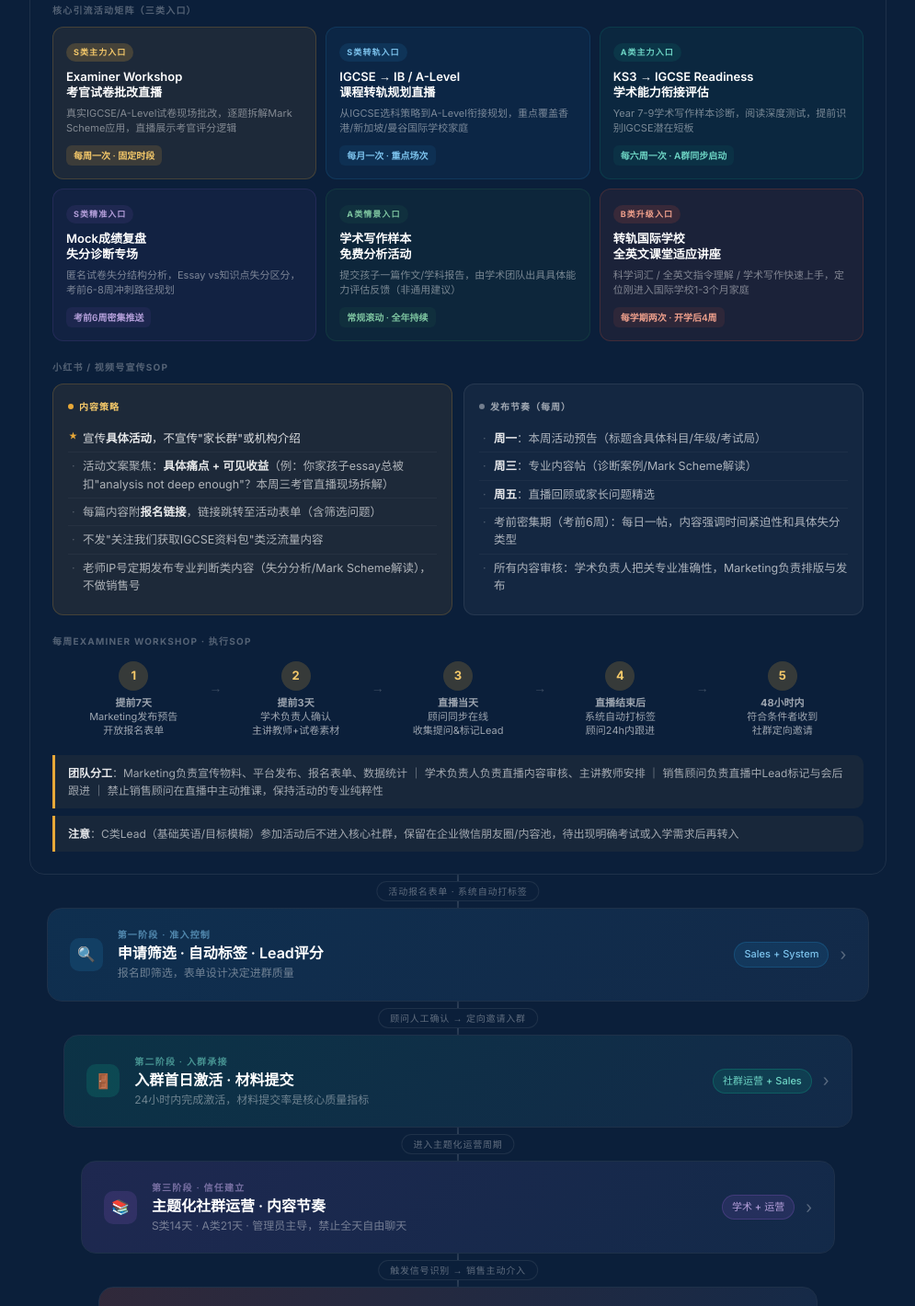
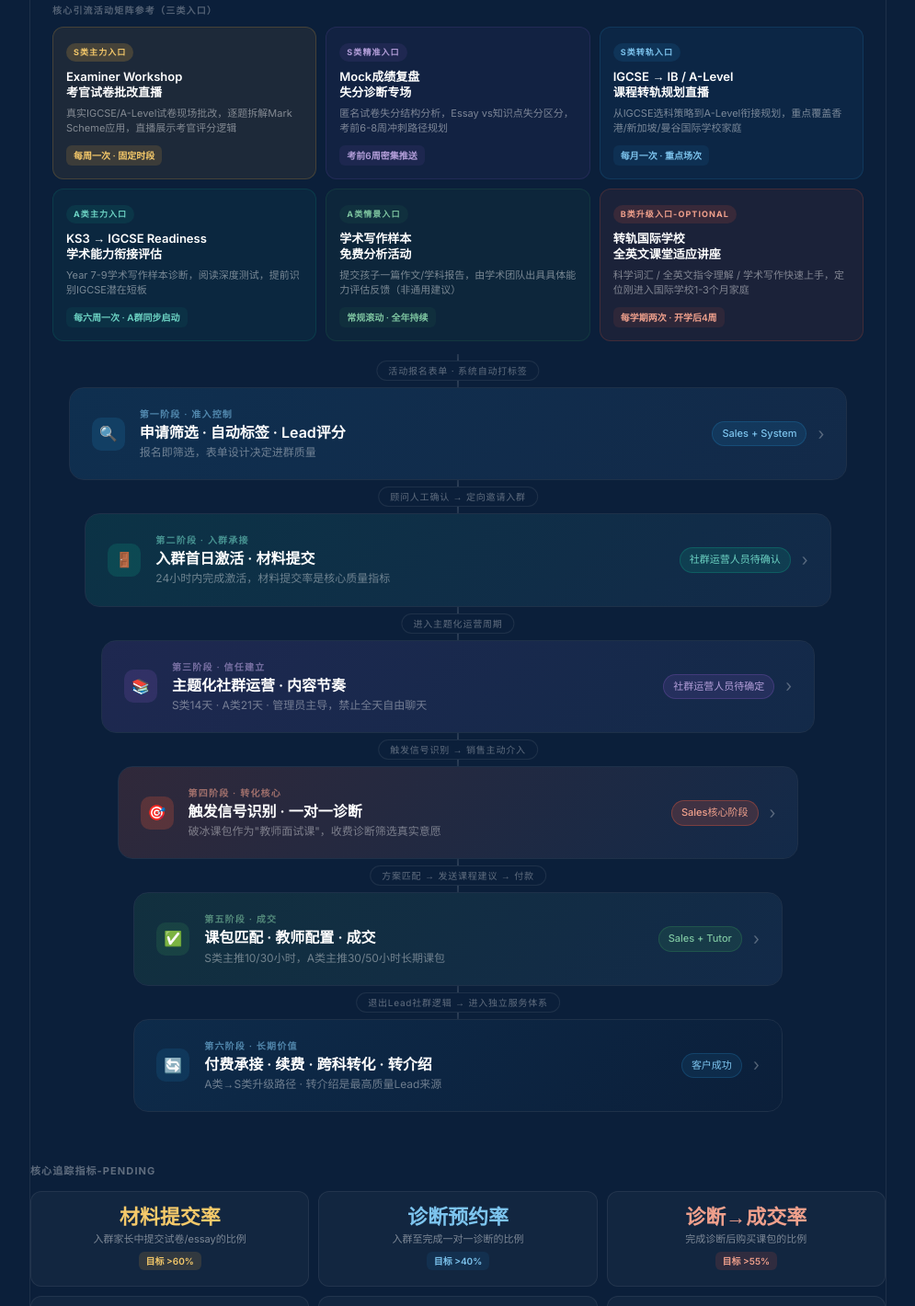
Before and after one commit to ydliu0528-jl/PE_funnel_SOP, a plain HTML site: page PE_funnel_SOP.html in a window 1280 px wide. Shown: the part 391-1811 px from the top of the page at 92% size, without its empty margins (142-1137 px from the left). Drawn offline with Linux system fonts and the light colour scheme.

Commit message:
Update PE_funnel_SOP.html

```diff
--- a/PE_funnel_SOP.html
+++ b/PE_funnel_SOP.html
@@ -3,7 +3,7 @@
 <head>
 <meta charset="UTF-8">
 <meta name="viewport" content="width=device-width, initial-scale=1.0">
-<title>PE私域社群 · 完整SOP转化漏斗</title>
+<title>PE私域社群运营·完整转化方案</title>
 <style>
   @import url('https://fonts.googleapis.com/css2?family=Inter:wght@300;400;500;600;700&display=swap');
 
@@ -636,9 +636,9 @@
 <div class="page-header">
   <div class="header-eyebrow">Prominent Education · Private Community SOP</div>
   <div class="header-title">高客单价私域社群 · 完整转化漏斗</div>
-  <div class="header-sub">从流量来源到续费转介绍的全链路SOP，涵盖Marketing、Sales、学术团队的协作节点</div>
+  <div class="header-sub">从流量来源到续费转介绍的全链路SOP，涵盖Marketing、Sales、Operations团队协作节点</div>
   <div class="header-tags">
-    <span class="header-tag tag-s">S类 · IGCSE / A-Level 冲刺</span>
+    <span class="header-tag tag-s">S类 · IGCSE / A-Level 大考冲刺</span>
     <span class="header-tag tag-a">A类 · KS3 长线培养</span>
     <span class="header-tag tag-note">点击各阶段展开详情</span>
   </div>
@@ -655,9 +655,9 @@
   <div class="stage-header" onclick="toggle(0)">
     <div class="stage-badge">📣</div>
     <div class="stage-meta">
-      <div class="stage-eyebrow">Marketing核心 · 最重要入口</div>
+      <div class="stage-eyebrow">Marketing引流核心</div>
       <div class="stage-title">流量来源 · 活动运营 · 宣传SOP</div>
-      <div class="stage-sub">小红书/视频号只宣传具体活动，通过活动报名完成初步筛选</div>
+      <div class="stage-sub">小红书只宣传具体活动，通过活动报名完成初步筛选</div>
     </div>
     <div class="stage-right">
       <div class="stage-pill">Marketing负责</div>
@@ -669,7 +669,7 @@
     <div class="body-top-gap"></div>
 
     <!-- 核心活动矩阵 -->
-    <div class="section-label">核心引流活动矩阵（三类入口）</div>
+    <div class="section-label">核心引流活动矩阵参考（三类入口）</div>
     <div class="activity-grid">
 
       <div class="act-card" style="background: rgba(232,168,56,0.08); border-color: rgba(232,168,56,0.2)">
@@ -677,6 +677,13 @@
         <div class="act-title">Examiner Workshop<br>考官试卷批改直播</div>
         <div class="act-detail">真实IGCSE/A-Level试卷现场批改，逐题拆解Mark Scheme应用，直播展示考官评分逻辑</div>
         <div class="act-freq" style="background: rgba(232,168,56,0.15); color: #F5C96A;">每周一次 · 固定时段</div>
+      </div>
+
+      <div class="act-card" style="background: rgba(107,75,168,0.08); border-color: rgba(107,75,168,0.2)">
+        <div class="act-type" style="background: rgba(107,75,168,0.15); color: #B49FDA;">S类精准入口</div>
+        <div class="act-title">Mock成绩复盘<br>失分诊断专场</div>
+        <div class="act-detail">匿名试卷失分结构分析，Essay vs知识点失分区分，考前6-8周冲刺路径规划</div>
+        <div class="act-freq" style="background: rgba(107,75,168,0.12); color: #B49FDA;">考前6周密集推送</div>
       </div>
 
       <div class="act-card" style="background: rgba(29,111,164,0.1); border-color: rgba(29,111,164,0.25)">
@@ -693,13 +700,6 @@
         <div class="act-freq" style="background: rgba(14,140,122,0.1); color: #6DD4C4;">每六周一次 · A群同步启动</div>
       </div>
 
-      <div class="act-card" style="background: rgba(107,75,168,0.08); border-color: rgba(107,75,168,0.2)">
-        <div class="act-type" style="background: rgba(107,75,168,0.15); color: #B49FDA;">S类精准入口</div>
-        <div class="act-title">Mock成绩复盘<br>失分诊断专场</div>
-        <div class="act-detail">匿名试卷失分结构分析，Essay vs知识点失分区分，考前6-8周冲刺路径规划</div>
-        <div class="act-freq" style="background: rgba(107,75,168,0.12); color: #B49FDA;">考前6周密集推送</div>
-      </div>
-
       <div class="act-card" style="background: rgba(46,125,82,0.08); border-color: rgba(46,125,82,0.2)">
         <div class="act-type" style="background: rgba(46,125,82,0.12); color: #7DC4A0;">A类情景入口</div>
         <div class="act-title">学术写作样本<br>免费分析活动</div>
@@ -708,75 +708,13 @@
       </div>
 
       <div class="act-card" style="background: rgba(217,84,58,0.08); border-color: rgba(217,84,58,0.2)">
-        <div class="act-type" style="background: rgba(217,84,58,0.15); color: #F0A08C;">B类升级入口</div>
+        <div class="act-type" style="background: rgba(217,84,58,0.15); color: #F0A08C;">B类升级入口-optional</div>
         <div class="act-title">转轨国际学校<br>全英文课堂适应讲座</div>
         <div class="act-detail">科学词汇 / 全英文指令理解 / 学术写作快速上手，定位刚进入国际学校1-3个月家庭</div>
         <div class="act-freq" style="background: rgba(217,84,58,0.1); color: #F0A08C;">每学期两次 · 开学后4周</div>
       </div>
 
     </div>
-
-    <!-- 宣传SOP -->
-    <div class="section-label">小红书 / 视频号宣传SOP</div>
-    <div class="grid-2">
-      <div class="ibox bg-gold">
-        <div class="ibox-label" style="color: #F5C96A;"><div class="dot" style="background:#E8A838"></div>内容策略</div>
-        <ul>
-          <li class="hi">宣传<strong>具体活动</strong>，不宣传"家长群"或机构介绍</li>
-          <li>活动文案聚焦：<strong>具体痛点 + 可见收益</strong>（例：你家孩子essay总被扣"analysis not deep enough"？本周三考官直播现场拆解）</li>
-          <li>每篇内容附<strong>报名链接</strong>，链接跳转至活动表单（含筛选问题）</li>
-          <li>不发"关注我们获取IGCSE资料包"类泛流量内容</li>
-          <li>老师IP号定期发布专业判断类内容（失分分析/Mark Scheme解读），不做销售号</li>
-        </ul>
-      </div>
-      <div class="ibox bg-slate">
-        <div class="ibox-label" style="color: rgba(255,255,255,0.6);"><div class="dot" style="background:rgba(255,255,255,0.4)"></div>发布节奏（每周）</div>
-        <ul>
-          <li><strong>周一</strong>：本周活动预告（标题含具体科目/年级/考试局）</li>
-          <li><strong>周三</strong>：专业内容帖（诊断案例/Mark Scheme解读）</li>
-          <li><strong>周五</strong>：直播回顾或家长问题精选</li>
-          <li>考前密集期（考前6周）：每日一帖，内容强调时间紧迫性和具体失分类型</li>
-          <li>所有内容审核：学术负责人把关专业准确性，Marketing负责排版与发布</li>
-        </ul>
-      </div>
-    </div>
-
-    <!-- Examiner Workshop SOP -->
-    <div class="section-label">每周Examiner Workshop · 执行SOP</div>
-    <div class="sop-flow">
-      <div class="sop-step">
-        <div class="sop-num" style="background: rgba(232,168,56,0.2); color: #F5C96A; border-color: rgba(232,168,56,0.3);">1</div>
-        <div class="sop-label"><strong>提前7天</strong><br>Marketing发布预告<br>开放报名表单</div>
-      </div>
-      <div class="sop-step">
-        <div class="sop-num" style="background: rgba(232,168,56,0.2); color: #F5C96A; border-color: rgba(232,168,56,0.3);">2</div>
-        <div class="sop-label"><strong>提前3天</strong><br>学术负责人确认<br>主讲教师+试卷素材</div>
-      </div>
-      <div class="sop-step">
-        <div class="sop-num" style="background: rgba(232,168,56,0.2); color: #F5C96A; border-color: rgba(232,168,56,0.3);">3</div>
-        <div class="sop-label"><strong>直播当天</strong><br>顾问同步在线<br>收集提问&标记Lead</div>
-      </div>
-      <div class="sop-step">
-        <div class="sop-num" style="background: rgba(232,168,56,0.2); color: #F5C96A; border-color: rgba(232,168,56,0.3);">4</div>
-        <div class="sop-label"><strong>直播结束后</strong><br>系统自动打标签<br>顾问24h内跟进</div>
-      </div>
-      <div class="sop-step">
-        <div class="sop-num" style="background: rgba(232,168,56,0.2); color: #F5C96A; border-color: rgba(232,168,56,0.3);">5</div>
-        <div class="sop-label"><strong>48小时内</strong><br>符合条件者收到<br>社群定向邀请</div>
-      </div>
-    </div>
-
-    <!-- 谁来负责 -->
-    <div class="note-bar nb-gold">
-      <strong>团队分工</strong>：Marketing负责宣传物料、平台发布、报名表单、数据统计 ｜ 学术负责人负责直播内容审核、主讲教师安排 ｜ 销售顾问负责直播中Lead标记与会后跟进 ｜ 禁止销售顾问在直播中主动推课，保持活动的专业纯粹性
-    </div>
-    <div class="note-bar nb-gold" style="margin-top:8px">
-      <strong>注意</strong>：C类Lead（基础英语/目标模糊）参加活动后不进入核心社群，保留在企业微信朋友圈/内容池，待出现明确考试或入学需求后再转入
-    </div>
-  </div>
-  </div>
-</div>
-</div>
 
 <div class="funnel-connector"><div class="connector-label">活动报名表单 · 系统自动打标签</div></div>
 
@@ -813,11 +751,7 @@
           <li>Exam Board（Cambridge / Edexcel / AQA / OCR）</li>
           <li>关注科目（最多选3个）</li>
           <li>当前成绩 / 目标成绩</li>
-          <li>最近一次考试或Mock时间</li>
           <li>最主要的失分问题（开放填写）</li>
-          <li>是否有近期试卷或essay可以提交</li>
-          <li>预期每周上课频率</li>
-          <li class="hi">对课包预算的大致预期（选择题，不强制填写）</li>
         </ul>
       </div>
 
@@ -853,11 +787,9 @@
           <li class="warn">只寻找单节临时辅导</li>
           <li class="warn">要求保证A*或保证录取结果</li>
           <li class="warn">学生完全拒绝参与</li>
-        </ul>
-        <ul>
           <li class="warn">有代写代考等学术不诚信需求</li>
           <li class="warn">不愿提交任何学生信息或材料</li>
-          <li class="warn">非英式课程体系（IB / AP / 中高考）</li>
+          <li class="warn">非国际课程体系（中高考）</li>
           <li class="warn">期望几节课提升多个等级</li>
         </ul>
       </div>
@@ -892,7 +824,7 @@
       <div class="stage-sub">24小时内完成激活，材料提交率是核心质量指标</div>
     </div>
     <div class="stage-right">
-      <div class="stage-pill">社群运营 + Sales</div>
+      <div class="stage-pill">社群运营人员待确认</div>
       <div class="chevron" id="chev2">›</div>
     </div>
   </div>
@@ -903,7 +835,7 @@
       <div class="ibox bg-teal">
         <div class="ibox-label" style="color:#6DD4C4"><div class="dot" style="background:#0E8C7A"></div>入群24小时内 · 必完成动作</div>
         <ul>
-          <li class="hi">修改群昵称：<strong>年级 + 地区 + 科目</strong>（如 Y11·HK·English Lit）</li>
+          <li class="hi">修改群昵称：<strong>年级 + 地区 + 科目</strong>（如 Y11·HK·EFL）</li>
           <li>阅读群公告（运营周期/提问规则/个案处理方式）</li>
           <li>填写需求登记（当前成绩/目标成绩/最近考试节点）</li>
           <li class="hi"><strong>提交首份材料</strong>：试卷 / essay / 写作样本（核心激活动作）</li>
@@ -917,12 +849,11 @@
           <li class="hi"><strong>48小时未提交材料</strong>：顾问私信，用具体内容钩子而非"有什么问题吗"</li>
           <li>话术示例：「已看到您孩子在备考 [科目]，上周群里分析了一个和您孩子情况很像的essay失分结构，想单独发给您看一下？」</li>
           <li class="hi"><strong>5天未互动</strong>：顾问第二次触达，主动提供一个具体的免费分析结果，建立个人感知</li>
-          <li>禁止群发式唤醒，必须逐个个性化</li>
         </ul>
       </div>
     </div>
     <div class="note-bar nb-teal">
-      <strong>群公告必须包含</strong>：社群适用对象 / 运营周期（14天/21天）/ 提问时间窗口（如每周三20:00-21:00）/ 个案问题转私聊处理 / 隐私规则。禁止在公告中出现任何价格或课包信息。
+      <strong>群公告必须包含</strong>：社群适用对象 / 运营周期（14天/21天）/ 提问时间窗口（如每周三北京时间20:00-21:00）/ 个案问题转私聊处理 / 隐私规则。禁止在公告中出现任何价格或课包信息。
     </div>
   </div>
   </div>
@@ -944,7 +875,7 @@
       <div class="stage-sub">S类14天 · A类21天 · 管理员主导，禁止全天自由聊天</div>
     </div>
     <div class="stage-right">
-      <div class="stage-pill">学术 + 运营</div>
+      <div class="stage-pill">社群运营人员待确定</div>
       <div class="chevron" id="chev3">›</div>
     </div>
   </div>
@@ -1035,7 +966,7 @@
     </div>
 
     <div class="note-bar nb-purple">
-      <strong>★ 内容生产SOP</strong>：每期社群开始<strong>前2周</strong>完成内容框架；学术负责人审核所有诊断类内容；运营按统一模板发布，顾问不在群内随意输出专业判断（防止口径不一致）。内容格式统一：<strong>问题情境 → PE判断逻辑 → 行动建议</strong>，不超过300字/条
+      <strong>★ 内容生产SOP</strong>：每期社群开始<strong>前2周</strong>完成内容框架；sales & operations审核所有诊断类内容；社群运营负责人按统一模板发布，顾问不在群内随意输出专业判断（防止口径不一致）。内容格式统一：<strong>问题情境 → PE判断逻辑 → 行动建议</strong>，不超过300字/条
     </div>
   </div>
   </div>
@@ -1131,7 +1062,7 @@
       <div class="stage-sub">S类主推10/30小时，A类主推30/50小时长期课包</div>
     </div>
     <div class="stage-right">
-      <div class="stage-pill">Sales + 学术</div>
+      <div class="stage-pill">Sales + Tutor</div>
       <div class="chevron" id="chev5">›</div>
     </div>
   </div>
@@ -1230,7 +1161,7 @@
      KPI SECTION
 ════════════════════════════════ -->
 <div class="kpi-section">
-  <div class="kpi-title">核心追踪指标</div>
+  <div class="kpi-title">核心追踪指标-pending</div>
   <div class="kpi-grid">
     <div class="kpi-card">
       <div class="kpi-metric" style="color:#F5C96A">材料提交率</div>
```
